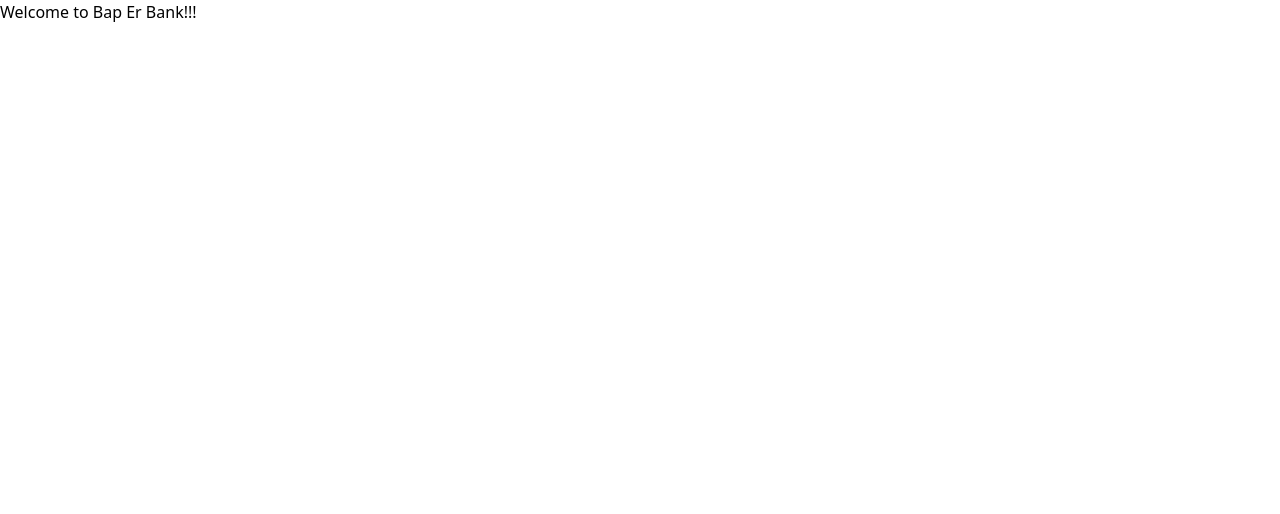
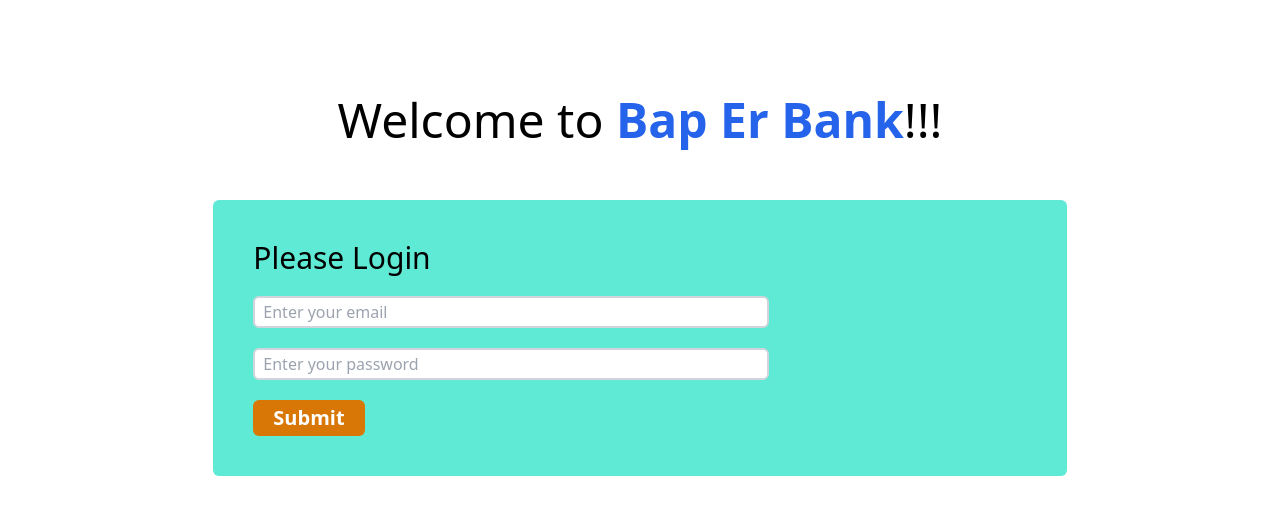
Before and after one commit to DabasishDasJoy/bap-er-bank, a plain HTML site: page index.html in a window 1280 px wide. Drawn offline with nearby package versions, Linux system fonts and the light colour scheme.

Commit message:
login form created

```diff
--- a/index.html
+++ b/index.html
@@ -1,5 +1,6 @@
 <!DOCTYPE html>
 <html lang="en">
+
 <head>
     <meta charset="UTF-8">
     <meta http-equiv="X-UA-Compatible" content="IE=edge">
@@ -9,7 +10,26 @@
     <!-- ----------------------------Tailwind CDN------------------------------------- -->
     <title>Bap Er Bank | Bank you can trust</title>
 </head>
+
 <body>
-    <h1>Welcome to Bap Er Bank!!!</h1>
+    <header>
+        <h1 class="text-5xl font-normal text-center mt-24">Welcome to <span class="font-semibold text-blue-600">Bap Er
+                Bank</span>!!!</h1>
+    </header>
+
+    <main>
+        <section class="bg-teal-300 w-2/3 mx-auto my-14 p-10 rounded-md">
+            <h1 class="text-3xl font-normal">Please Login</h1>
+            <div class="py-5">
+                <input class="block w-2/3 mb-5 px-2 py-0.5 border-2 rounded-md border-gray-300" type="email"
+                    placeholder="Enter your email">
+                <input class="block w-2/3 px-2 py-0.5 border-2 rounded-md border-gray-300" type="password"
+                    placeholder="Enter your password">
+            </div>
+
+            <button class="text-xl bg-amber-600 px-5 py-1 rounded-md text-white font-semibold">Submit</button>
+        </section>
+    </main>
 </body>
+
 </html>
```
